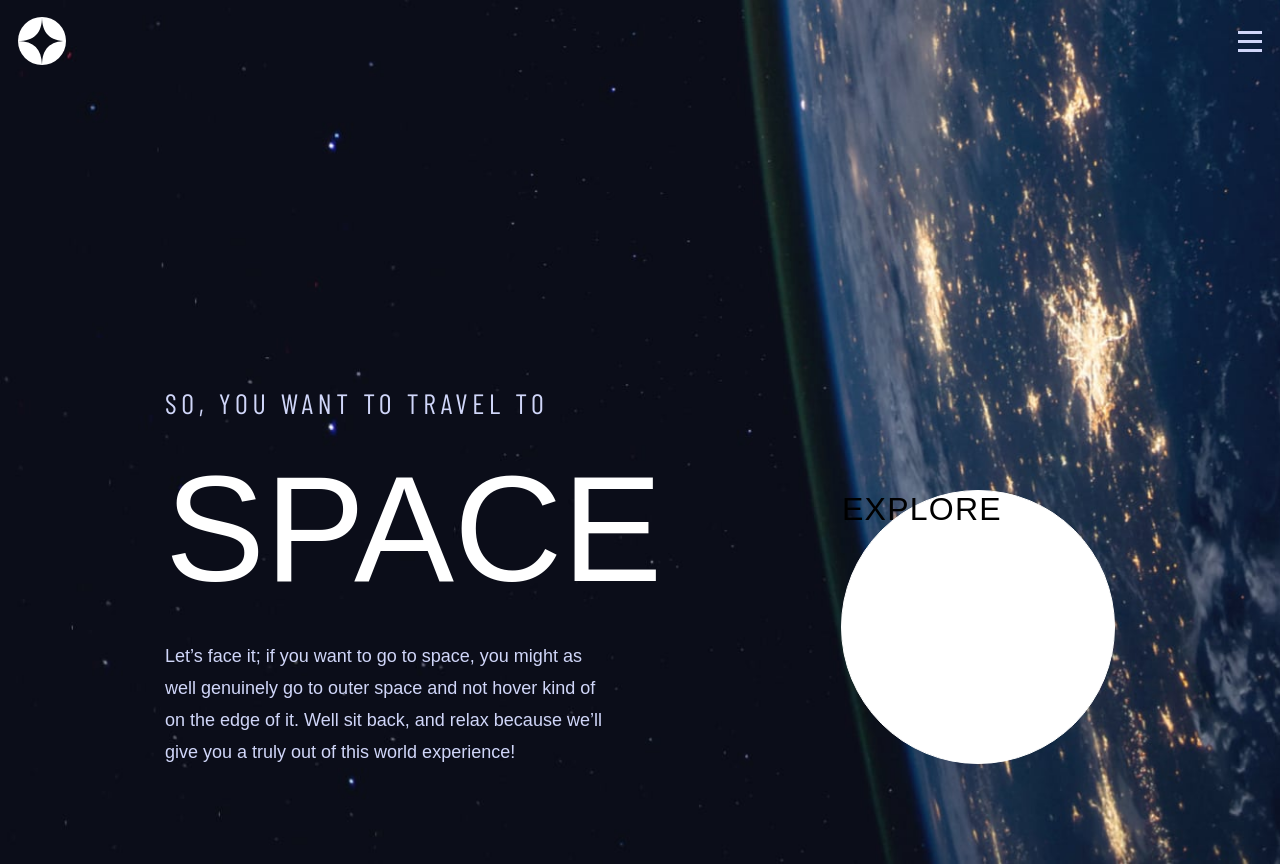
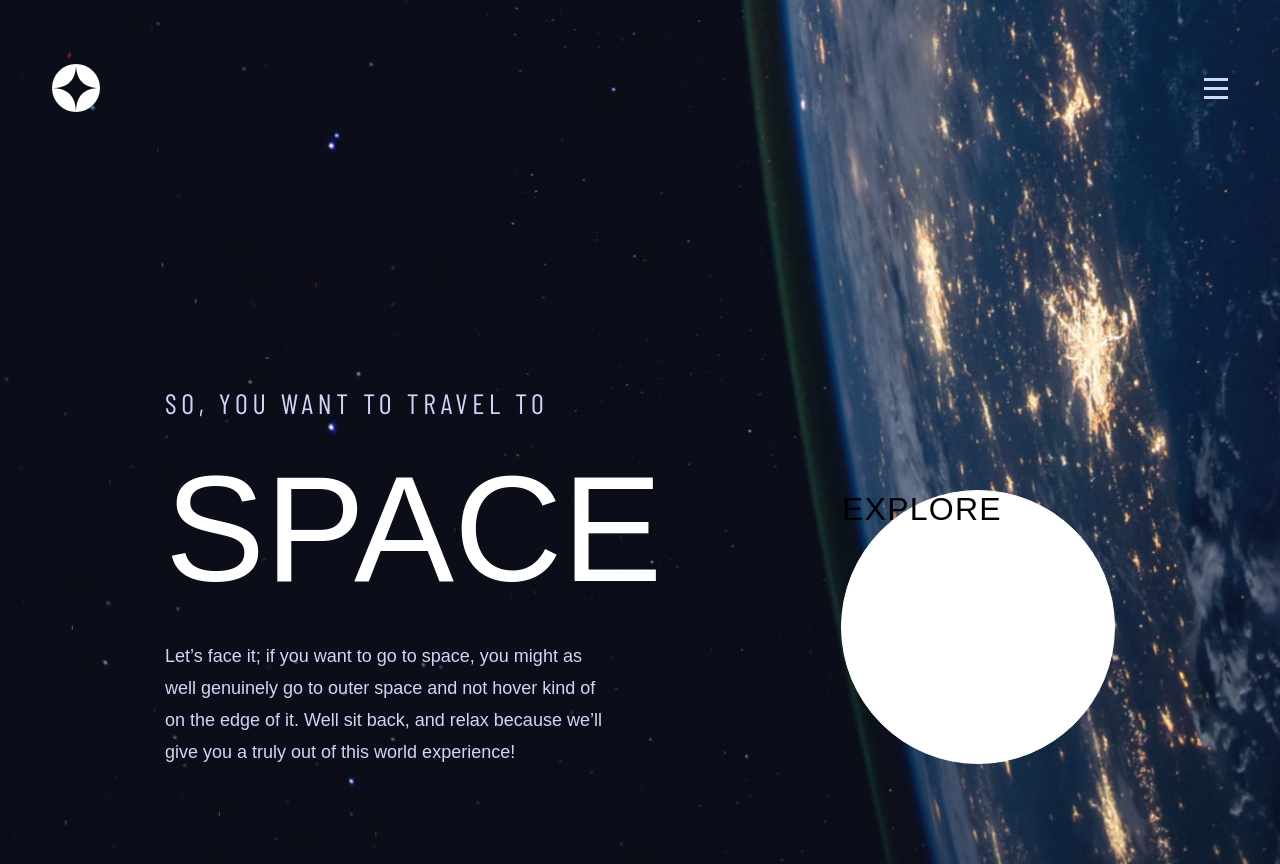
Before and after one commit to kalin-angelov/fm-space-tourism-website, a React (Vite) app: page / in a window 1280 px wide. Built offline with nearby package versions, Linux system fonts and the light colour scheme; a web font is replaced by a local one.

Commit message:
NavBar css

```diff
--- a/src/components/NavBar/style/NavBar.module.css
+++ b/src/components/NavBar/style/NavBar.module.css
@@ -7,4 +7,11 @@
   justify-content: space-between;
   align-items: center;
   width: 100%;
+}
+
+@media screen and (min-width: 1024px) {
+  .navBar {
+    top: 12px;
+    padding: 52px;
+  }
 }/*# sourceMappingURL=NavBar.module.css.map */
--- a/src/components/NavBar/style/NavBar.module.scss
+++ b/src/components/NavBar/style/NavBar.module.scss
@@ -9,3 +9,10 @@
     align-items: center;
     width: 100%;
 }
+
+@media screen and (min-width: 1024px) {
+    .navBar {
+        top: 12px;
+        padding: 52px;
+    }
+}
```
Also changed, not shown: 1 other file (tests, documents, lock files or other folders).
